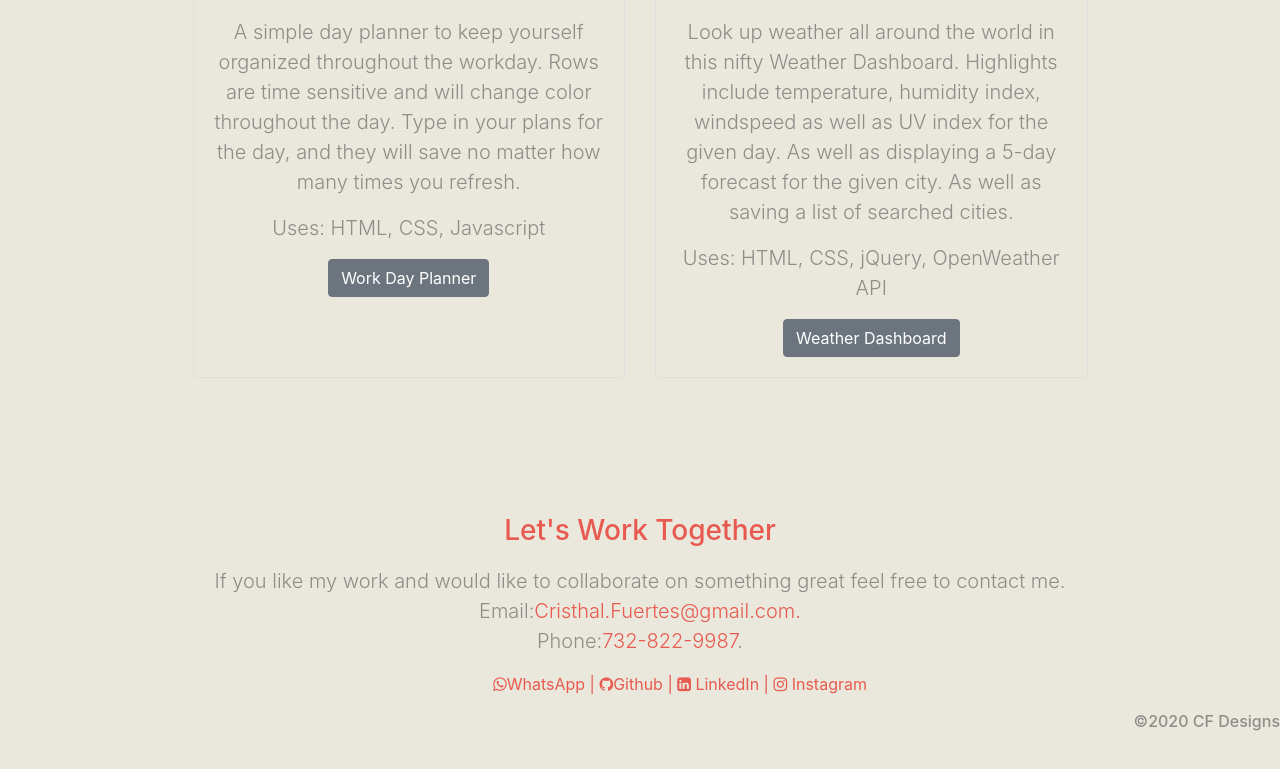
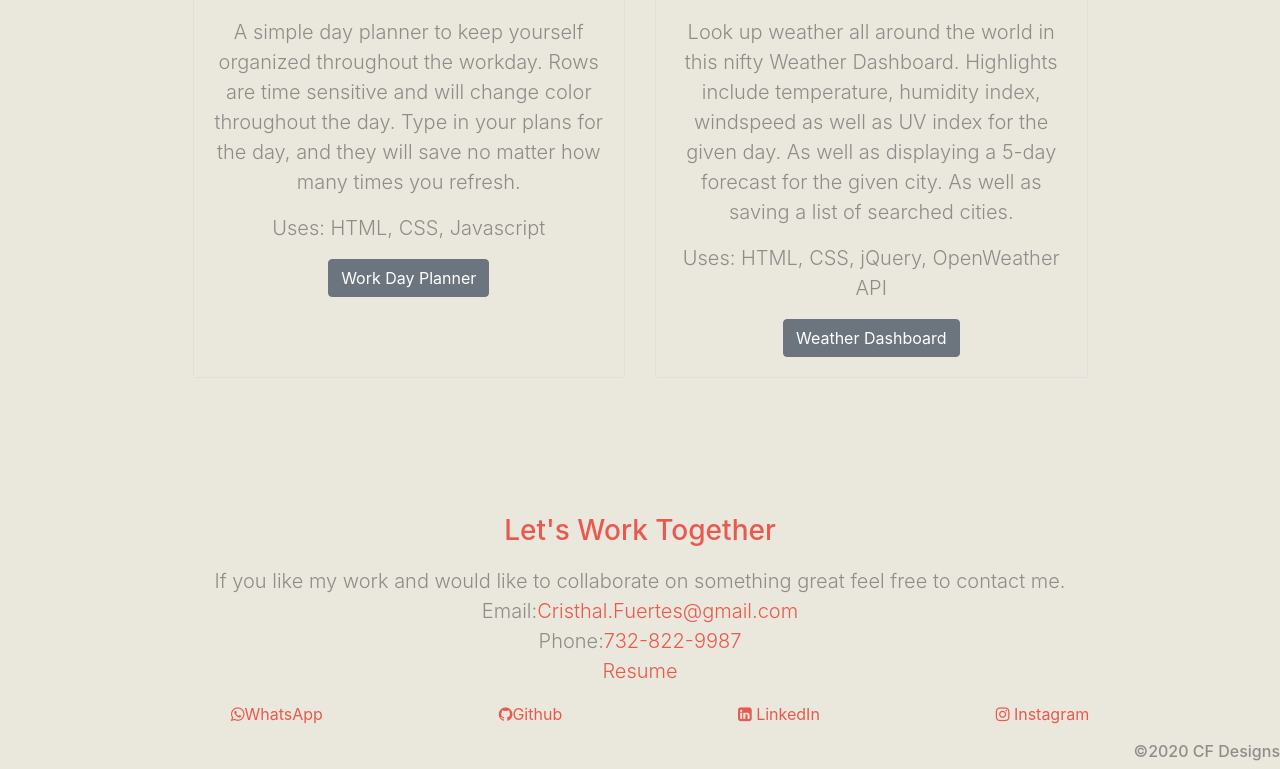
Before and after one commit to CMFuertes/Portfolio, a plain HTML site: page index.html in a window 1280 px wide. Shown: the part 1935-2704 px from the top of the page. Before the commit the page ends 2674 px from the top, so only its background shows below. Drawn offline with nearby package versions, Linux system fonts and the light colour scheme.

Commit message:
fixed link alignment, added link to resume

```diff
--- a/assets/style.css
+++ b/assets/style.css
@@ -81,10 +81,11 @@
 list-style: none;
 }
 
-#social-media ul{
+ul#social-media{
     list-style-type: none;
-    display: inline;
+    display: flex;
     padding: none;
+    justify-content: space-evenly;
 }
 
 .social-links ul a{
--- a/index.html
+++ b/index.html
@@ -161,26 +161,29 @@
             <h3 class="text-center title">Let's Work Together</h3>
             <p class="lead text-center contact-links">If you like my work and would like to collaborate on something great feel free to contact me.<br>
                 Email:<a
-                    href="mailto:cristhal.fuertes@gmail.com?subject=Wed Development Consultation">Cristhal.Fuertes@gmail.com.</a><br>
+                    href="mailto:cristhal.fuertes@gmail.com?subject=Wed Development Consultation">Cristhal.Fuertes@gmail.com</a><br>
 
-                Phone:<a href="tel:732-822-9987">732-822-9987</a>. </p>
+                Phone:<a href="tel:732-822-9987">732-822-9987</a><br>
+            <a href="">Resume</a>
+
+            </p>
             <div class="social-links">
-                <ul class="text-center">
-                    <ul id="social-media">
-                        <a href="https://wa.me/17328229987/?text=Hello Cristhal, I was looking to discuss a project I had in mind.">
-                            <li><i class="fa fa-whatsapp"></i>WhatsApp |
+
+                    <ul id="social-media"class="text-center">
+                        <li> <a href="https://wa.me/17328229987/?text=Hello Cristhal, I was looking to discuss a project I had in mind.">
+                            <i class="fa fa-whatsapp"></i>WhatsApp
                         </a></li>
-                        <a href="https://github.com/CMFuertes">
-                            <li><i class="fa fa-github"></i>Github |
+                        <li><a href="https://github.com/CMFuertes">
+                            <i class="fa fa-github"></i>Github
                         </a></li>
-                        <a href="https://www.linkedin.com/in/cristhal-fuertes-8507244a/">
-                            <li><i class="fa fa-linkedin-square"></i> LinkedIn |
+                        <li><a href="https://www.linkedin.com/in/cristhal-fuertes-8507244a/">
+                            <i class="fa fa-linkedin-square"></i> LinkedIn
                         </a></li>
-                        <a href="https://www.instagram.com/cristhal">
-                            <li><i class="fa fa-instagram"></i> Instagram
+                        <li><a href="https://www.instagram.com/cristhal">
+                        <i class="fa fa-instagram"></i> Instagram
                         </a></li>
                     </ul>
-                </ul>
+
 
 
             </div>
```
